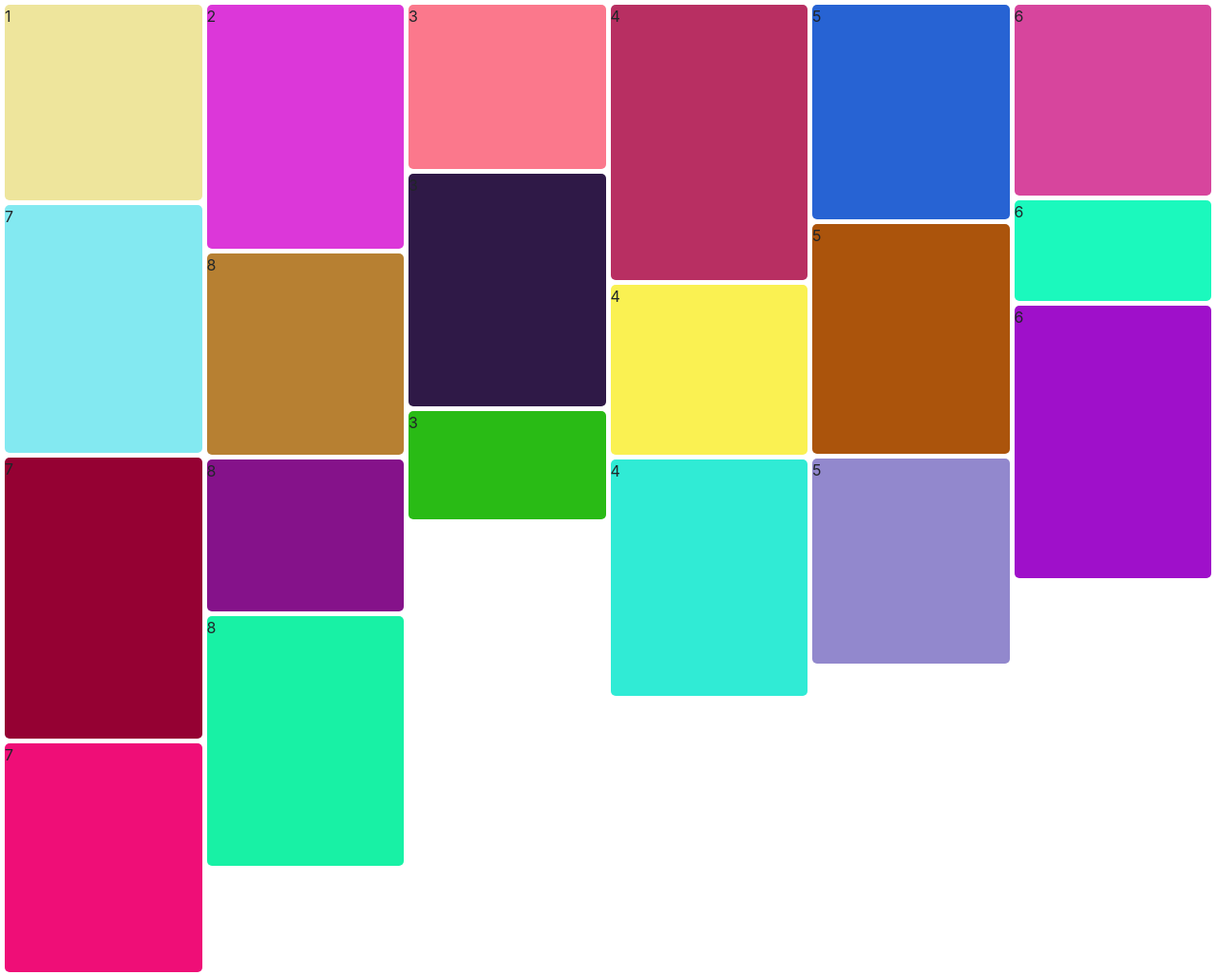
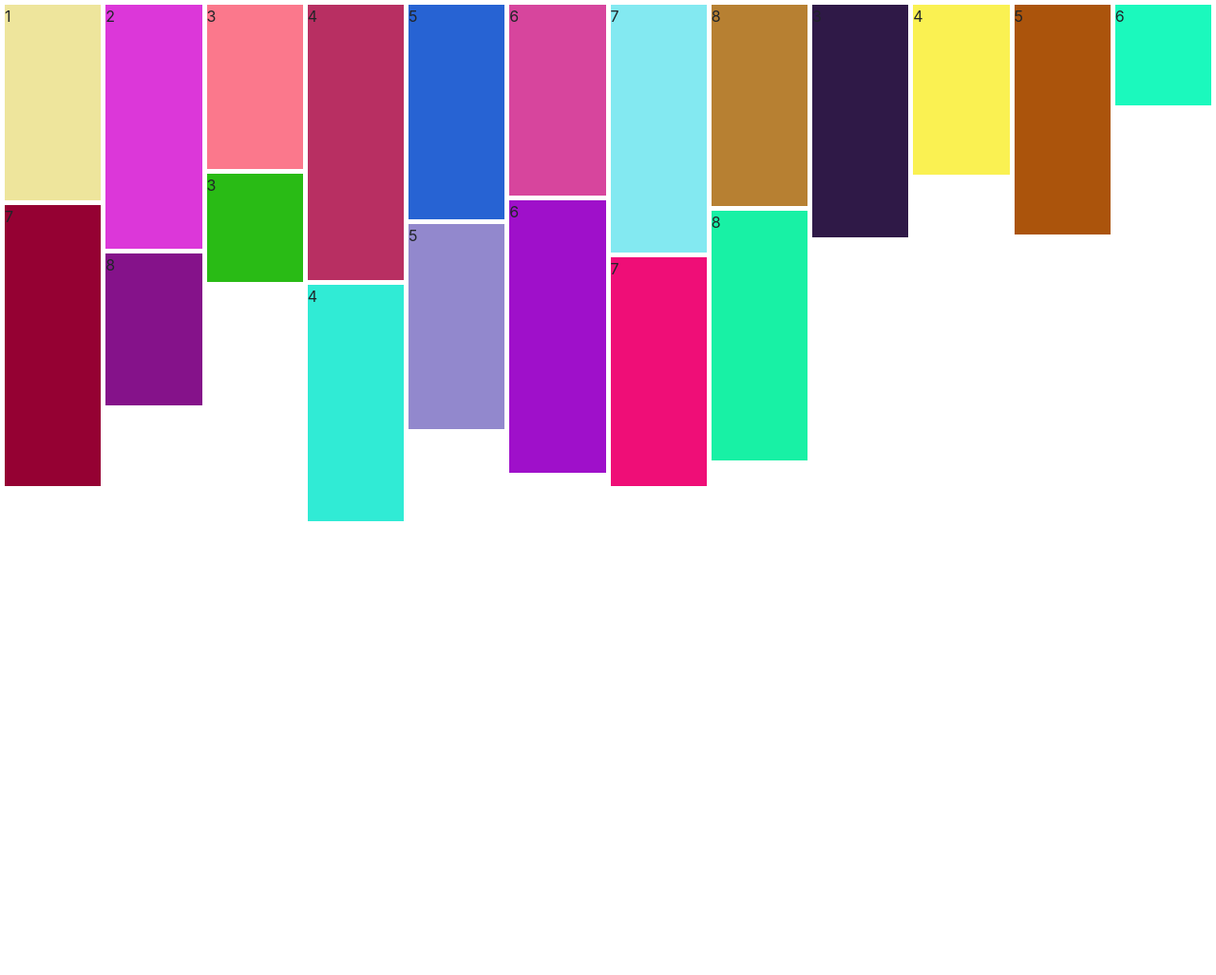
Before and after one commit to BMSVieira/EasyGrid, a plain HTML site: page tests.html in a window 1280 px wide. Shown: the whole page at 95% size. After the commit the page ends 1005 px from the top, so only its background shows below. Drawn offline with Linux system fonts and the light colour scheme.

Commit message:
Code Update

```diff
--- a/js/easygrid.js
+++ b/js/easygrid.js
@@ -11,9 +11,13 @@ class EasyGrid {
 
     constructor({
         selector = 'defaultId',
-        width = '260',
-        height = "auto",
-        margin = "60",
+        dimensions = {
+          width: "150",
+          height: "100",
+          margin: "5",
+          minHeight: "100",
+          maxHeight: "300"
+        },
         config = {
             fetchFromHTML: true
          },
@@ -29,22 +33,29 @@ class EasyGrid {
     {
         // Define Variables
         this.selector = selector.substring(1);
-        this.width = width;
-        this.height = height;
-        this.margin = margin;
+        this.width = dimensions.width;
+        this.height = dimensions.height;
+        this.margin = dimensions.margin;
         this.animation = animations;
         this.style = style;
         this.config = config;
+        this.dimensions = dimensions;
 
-        // Global Variables
+        // Selector
         var randomID = Math.floor(Math.random() * (9999 - 0 + 1)) + 0;
         var selector = this.selector;
-        var width = this.width;
-        var requestedWidth = this.width;
-        var height = this.height;
-        var margin = this.margin;
+        // Dimensions
+        var width = this.dimensions["width"];
+        var requestedWidth = this.dimensions["width"];
+        var height = this.dimensions["height"];
+        var margin = this.dimensions["margin"];
+        var minHeight = this.dimensions["minHeight"];
+        var maxHeight = this.dimensions["maxHeight"];
+        // Animations
         var animations = this.animation;
+        // Style
         var style = this.style;
+        // Config
         var config = this.config;
         var ncolumns, additem;
         var widthM = 0;;
@@ -132,7 +143,7 @@ class EasyGrid {
             if(style.background == 'random' || (style.background == 'shadesOfGrey')) { var bgColor = getRandomColor(style.background); } else {  var bgColor = style.background; }
 
             // Check if height is random or not
-            if(height == "random") { var heightToApply = Math.floor(Math.random() * (300 - 100 + 1)) + 100+"px"; } else { var heightToApply = height+"px"; }
+            if(height == "random") { var heightToApply = Math.floor(Math.random() * (Number(maxHeight) - Number(minHeight) + 1)) + Number(minHeight)+"px"; } else { var heightToApply = height+"px"; }
 
             // Insert New Item
             newItem.insertAdjacentHTML('beforeend', "<div id='block_"+countAddblock+"' style='opacity:0; background-color:"+bgColor+"; margin-bottom:"+margin+"px; border-radius:"+style.borderRadius+"px; height:"+heightToApply+"' class='easygrid_block'>"+content+"</div>");
--- a/tests.html
+++ b/tests.html
@@ -27,9 +27,13 @@
 
           var demo1 = new EasyGrid({
             selector: "#grid",
-            width: "200",
-            height: "random",
-            margin: "5",
+            dimensions: {
+              width: "100",
+              height: "random",
+              margin: "5",
+              minHeight: "100",
+              maxHeight: "300"
+            },
             config: {
               fetchFromHTML: false
             },
@@ -39,7 +43,7 @@
             },
             style: {
               background: "random",
-              borderRadius: "5"
+              borderRadius: "0"
             }
           });
 
```
Also changed, not shown: index.html (+27 -3 lines).
